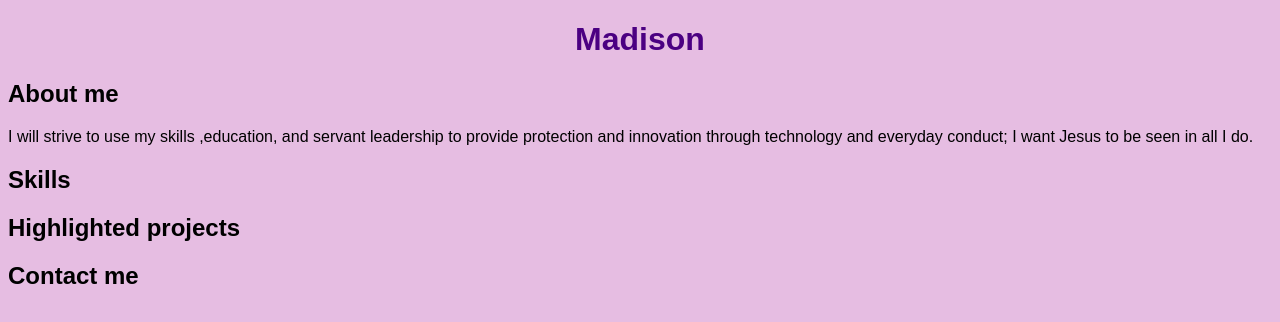
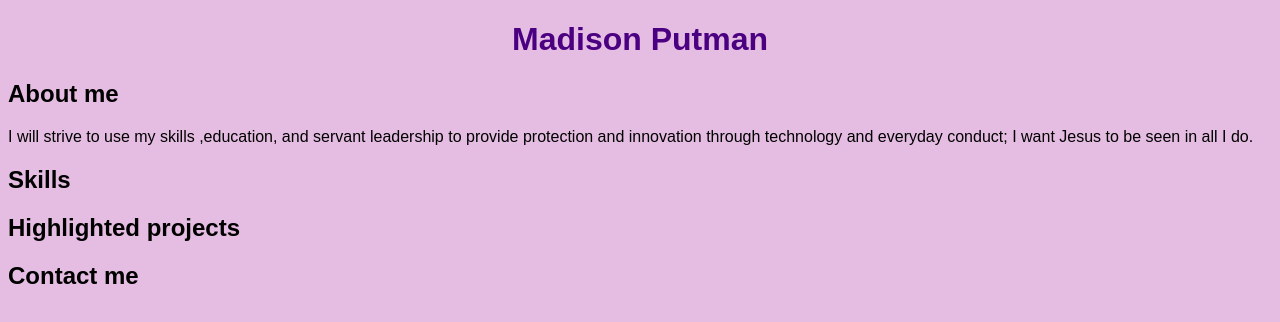
Before and after one commit to CS-MadisonAP/CS-MadisonAP.github.io, a plain HTML site: page index.html in a window 1280 px wide. Drawn offline with Linux system fonts and the light colour scheme.

Commit message:
changed title

```diff
--- a/index.html
+++ b/index.html
@@ -5,7 +5,7 @@
         <link rel="stylesheet" href="styles.css">
     </head>
     <body>
-        <h1>Madison</h1>
+        <h1>Madison Putman</h1>
             <div class="about">
                 <h2>About me</h2>
                 <p>I will strive to use my skills ,education, and servant leadership to provide protection and innovation through technology and everyday conduct; I want Jesus to be seen in all I do.</p>
```
